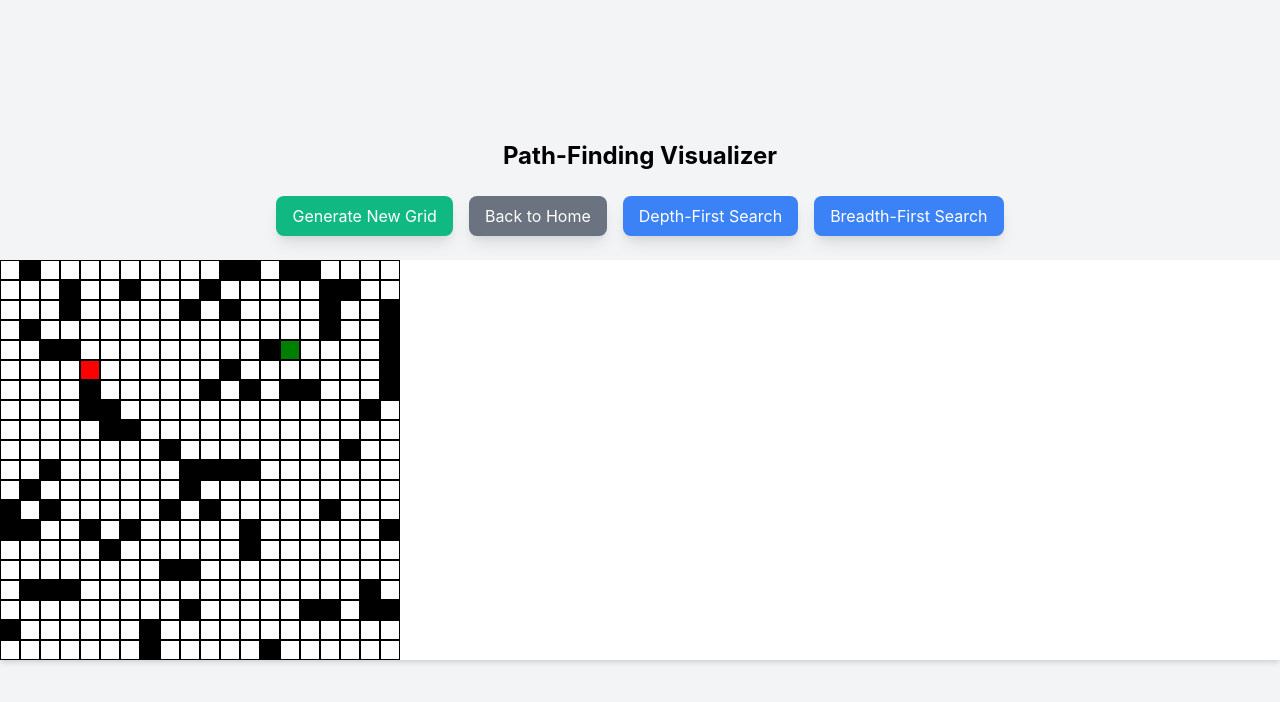
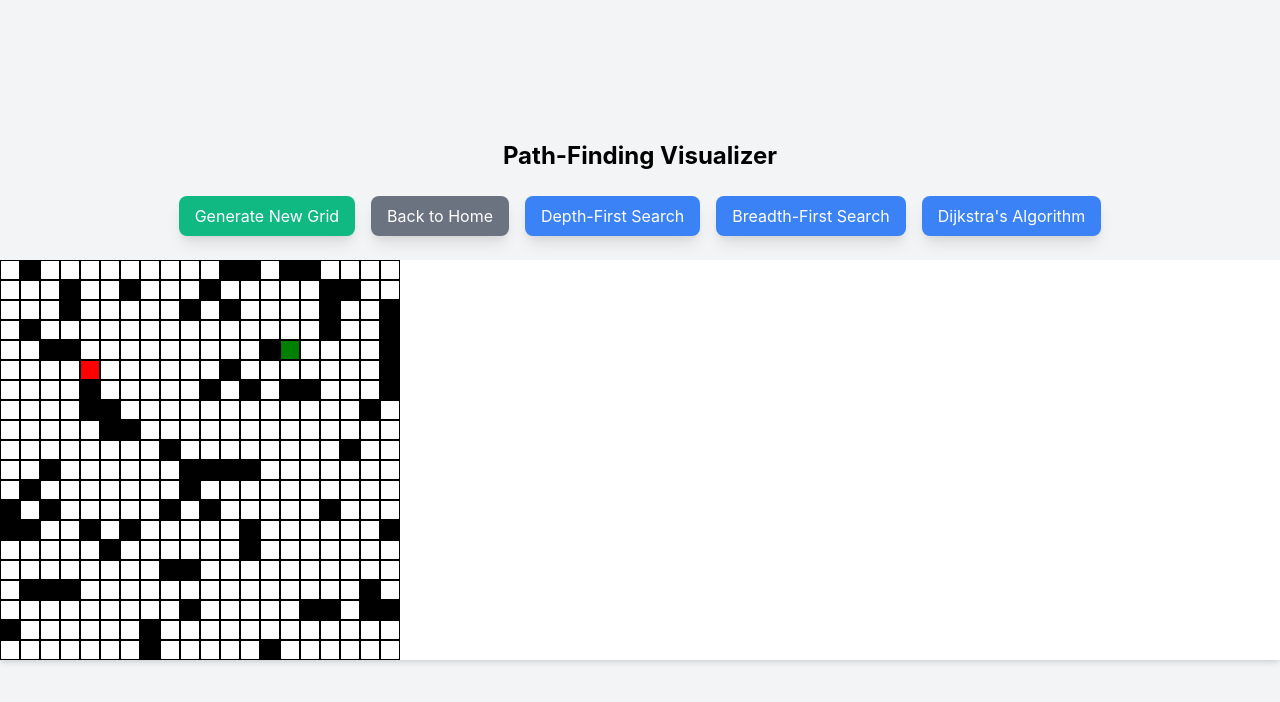
Before and after one commit to dexon888/Algo-Visualizer, a React (Create React App) app in the folder frontend/: page /pathfinding-visualizer in a window 1280 px wide. Shown: the top 702 px of the page. Built offline with nearby package versions, Linux system fonts and the light colour scheme.

Commit message:
Added functionality for Djikstra's Algorithm

```diff
--- a/frontend/src/pages/PathFindingVisualizer.jsx
+++ b/frontend/src/pages/PathFindingVisualizer.jsx
@@ -126,6 +126,48 @@ function PathFindingVisualizer() {
     }
   };
 
+  const dijkstra = async () => {
+    const startNode = grid.flat().find(node => node.isStart);
+    const endNode = grid.flat().find(node => node.isEnd);
+
+    if (!startNode || !endNode) return;
+
+    startNode.distance = 0;
+    const unvisitedNodes = grid.flat().filter(node => !node.isWall);
+    const visitedNodesInOrder = [];
+
+    while (unvisitedNodes.length > 0) {
+      unvisitedNodes.sort((a, b) => a.distance - b.distance);
+      const currentNode = unvisitedNodes.shift();
+
+      if (currentNode.distance === Infinity) break;
+
+      currentNode.isVisited = true;
+      visitedNodesInOrder.push(currentNode);
+
+      if (currentNode === endNode) {
+        await visualizePath(currentNode);
+        return;
+      }
+
+      const { row, col } = currentNode;
+      const neighbors = getNeighbors(row, col);
+
+      for (const neighbor of neighbors) {
+        if (!neighbor.isVisited) {
+          const alt = currentNode.distance + 1;
+          if (alt < neighbor.distance) {
+            neighbor.distance = alt;
+            neighbor.previousNode = currentNode;
+          }
+        }
+      }
+
+      await delay(50);
+      setGrid([...grid]);
+    }
+  };
+
   const getNeighbors = (row, col) => {
     const neighbors = [];
     if (row > 0) neighbors.push(grid[row - 1][col]);
@@ -157,6 +199,9 @@ function PathFindingVisualizer() {
         break;
       case 'bfs':
         breadthFirstSearch();
+        break;
+      case 'dijkstra':
+        dijkstra();
         break;
       default:
         setIsRunning(false);
@@ -221,6 +266,13 @@ function PathFindingVisualizer() {
         >
           Breadth-First Search
         </button>
+        <button
+          onClick={() => handleAlgorithm('dijkstra')}
+          className="px-4 py-2 bg-blue-500 text-white rounded-lg shadow-lg m-2"
+          disabled={isRunning}
+        >
+          Dijkstra's Algorithm
+        </button>
       </div>
       <div id="grid-container" className="w-full h-full bg-white shadow-md">
         {renderGrid()}
```
